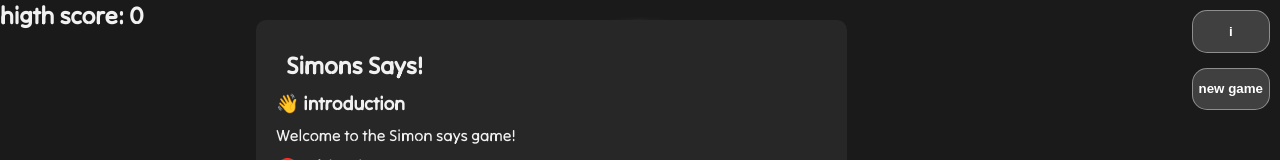
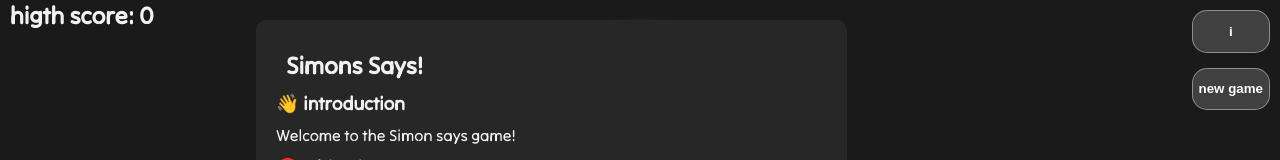
Before and after one commit to YuvalDavidov/simon-says, a React (Create React App) app: page / in a window 1280 px wide. Shown: the top 160 px of the page. Built offline with nearby package versions, Linux system fonts and the light colour scheme.

Commit message:
last scss

```diff
--- a/public/index.html
+++ b/public/index.html
@@ -1,14 +1,12 @@
 <!DOCTYPE html>
 <html lang="en">
+
 <head>
   <meta charset="utf-8" />
-    <link rel="icon" href="%PUBLIC_URL%/favicon.ico" />
+  <link rel="icon" href="%PUBLIC_URL%/simon-says-symbol.ico" />
   <meta name="viewport" content="width=device-width, initial-scale=1" />
   <meta name="theme-color" content="#000000" />
-    <meta
-      name="description"
-      content="Web site created using create-react-app"
-    />
+  <meta name="description" content="Web site created using create-react-app" />
   <link rel="apple-touch-icon" href="%PUBLIC_URL%/logo192.png" />
   <!--
       manifest.json provides metadata used when your web app is installed on a
@@ -24,8 +22,9 @@
       work correctly both with client-side routing and a non-root public URL.
       Learn how to configure a non-root public URL by running `npm run build`.
     -->
-    <title>React App</title>
+  <title>Simon says Yuval Davidov</title>
 </head>
+
 <body>
   <noscript>You need to enable JavaScript to run this app.</noscript>
   <div id="root"></div>
@@ -40,4 +39,5 @@
       To create a production bundle, use `npm run build` or `yarn build`.
     -->
 </body>
+
 </html>
--- a/src/assets/stayles/base/_layout.scss
+++ b/src/assets/stayles/base/_layout.scss
@@ -9,6 +9,10 @@
     .full {
         width: 100%;
         grid-column: 1/4;
+    }
+
+    .higth-score {
+        padding-left: 10px;
     }
 
     .actions-btns {
--- a/src/assets/stayles/cmps/_board-game.scss
+++ b/src/assets/stayles/cmps/_board-game.scss
@@ -1,7 +1,7 @@
 .board-game {
-
     margin: 0 auto;
 
+    // tra
     &.red {
         .btns {
             .board-btns {
--- a/src/ts/cmps/BoardGame.tsx
+++ b/src/ts/cmps/BoardGame.tsx
@@ -75,7 +75,8 @@ export default function BoardGame({ gameState, onLose, setGameState }: IProps) {
     }
 
     async function simonTurn() {
-        await utilService.wait(SHOW_COLOR_TIME * 2)
+        if (gameState.score >= 10) await utilService.wait(SHOW_COLOR_TIME * 1.5)
+        else await utilService.wait(SHOW_COLOR_TIME * 2)
         const simonChosenColor = utilService.getRandomItemFromArray(simonColors)
 
         // this will trigger useEffect which will palySimonOrder()
--- a/src/ts/pages/SimonSays.tsx
+++ b/src/ts/pages/SimonSays.tsx
@@ -41,7 +41,7 @@ export default function SimonSays() {
         <LostModal gameState={gameState} closeLostModle={closeLostModle} startGame={startGame} />
         <Modal isIntroModalOpen={isIntroModalOpen} onToggleModal={onToggleModal} />
         <section className="main-layout">
-            <h2 className="score full"> higth score: {higthScore}</h2>
+            <h2 className="higth-score full"> higth score: {higthScore}</h2>
             <section className="actions-btns full">
                 <button onClick={() => { setIsIntroModalOpen(!isIntroModalOpen) }}>i</button>
                 <button onClick={startGame}>new game</button>
```
Also changed, not shown: 1 other file (tests, documents, lock files or other folders). Lines whose indentation alone changed are shown as unchanged.
